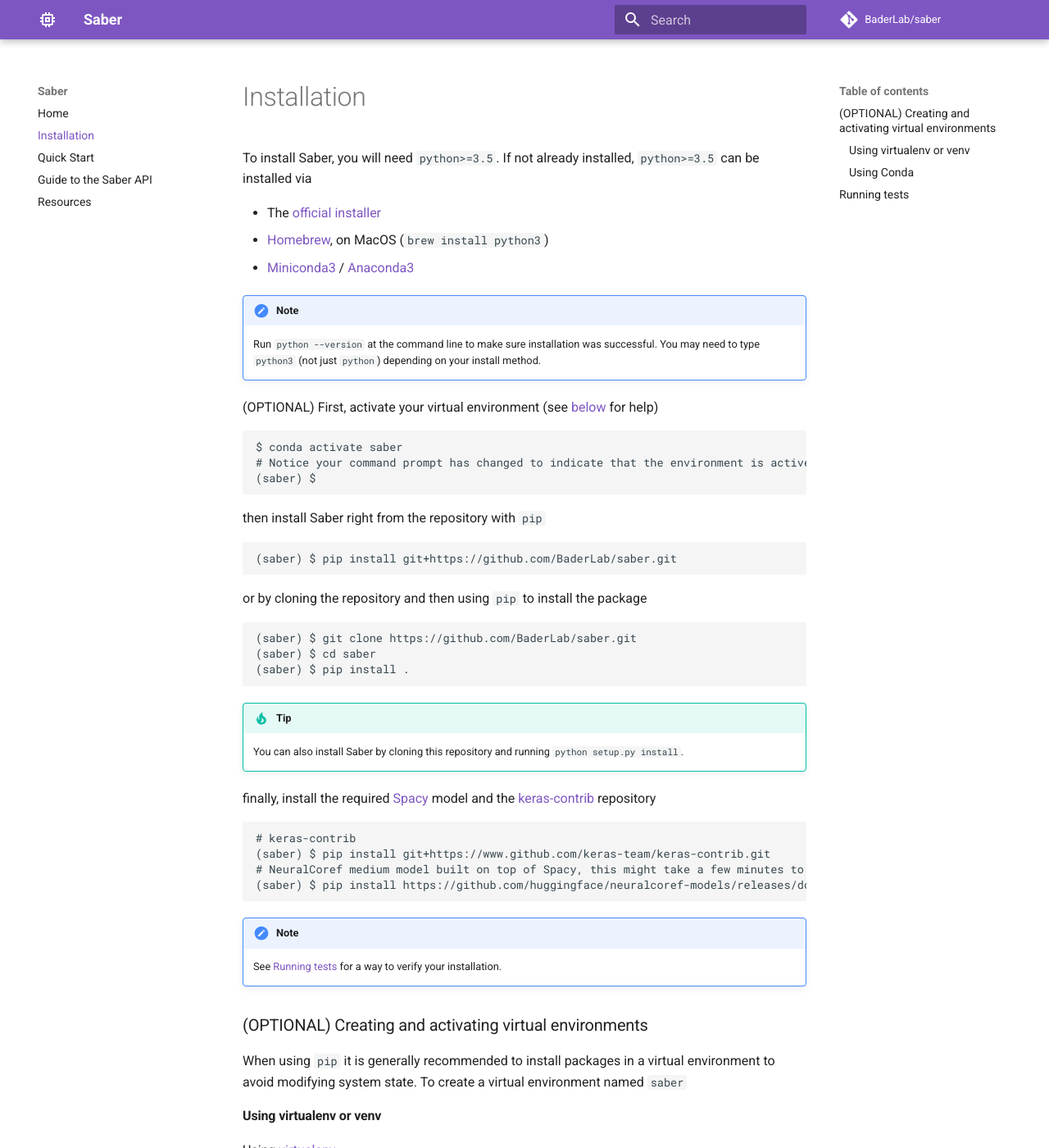
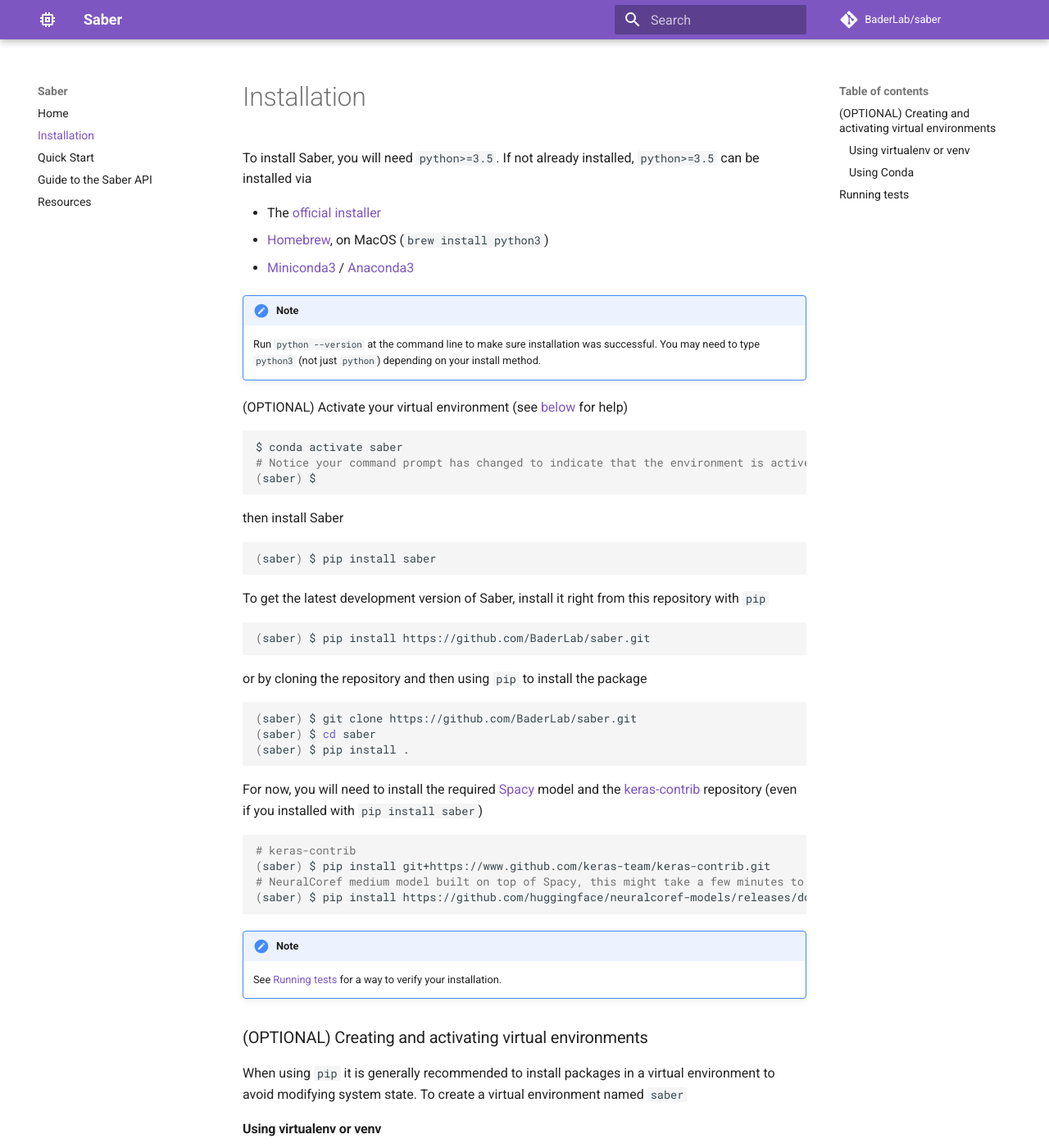
Before and after one commit to BaderLab/saber, an MkDocs documentation site: the page built from docs/installation.md, in a window 1280 px wide and 1400 px high. Shown: the whole window at 82% size. Built offline with MkDocs 1.6.1 and Material for MkDocs 9.7.7, drawn with Linux system fonts in a browser that asks for light colours; comment, search, counter and statistics services are not loaded.

````diff
--- a/docs/installation.md
+++ b/docs/installation.md
@@ -9,34 +9,37 @@ To install Saber, you will need `python>=3.5`. If not already installed, `python
 !!! note
     Run `python --version` at the command line to make sure installation was successful. You may need to type `python3` (not just `python`) depending on your install method.
 
-(OPTIONAL) First, activate your virtual environment (see [below](#optional-creating-and-activating-virtual-environments) for help)
+(OPTIONAL) Activate your virtual environment (see [below](#optional-creating-and-activating-virtual-environments) for help)
 
-```
+```sh
 $ conda activate saber
 # Notice your command prompt has changed to indicate that the environment is active
 (saber) $
 ```
 
-then install Saber right from the repository with `pip`
+then install Saber
 
+```sh
+(saber) $ pip install saber
 ```
-(saber) $ pip install git+https://github.com/BaderLab/saber.git
+
+To get the latest development version of Saber, install it right from this repository with `pip`
+
+```sh
+(saber) $ pip install https://github.com/BaderLab/saber.git
 ```
 
 or by cloning the repository and then using `pip` to install the package
 
-```
+```sh
 (saber) $ git clone https://github.com/BaderLab/saber.git
 (saber) $ cd saber
 (saber) $ pip install .
 ```
 
-!!! tip
-    You can also install Saber by cloning this repository and running `python setup.py install`.
+For now, you will need to install the required [Spacy](https://spacy.io) model and the [keras-contrib](https://github.com/keras-team/keras-contrib) repository (even if you installed with `pip install saber`)
 
-finally, install the required [Spacy](https://spacy.io) model and the [keras-contrib](https://github.com/keras-team/keras-contrib) repository
-
-```
+```sh
 # keras-contrib
 (saber) $ pip install git+https://www.github.com/keras-team/keras-contrib.git
 # NeuralCoref medium model built on top of Spacy, this might take a few minutes to download!
--- a/setup.py
+++ b/setup.py
@@ -5,7 +5,7 @@ with open("README.md", "r") as fh:
 
 setuptools.setup(
     name="saber",
-    version="0.0.1",
+    version="0.1.0",
     author="John Giorgi",
     author_email="johnmgiorgi@gmail.com",
     license="MIT",
@@ -41,8 +41,8 @@ setuptools.setup(
         'nltk>=3.3',
         'google-compute-engine',
         'msgpack==0.5.6',
-        'keras-contrib @ git+https://www.github.com/keras-team/keras-contrib.git',
-        'en-coref-md @ https://github.com/huggingface/neuralcoref-models/releases/download/en_coref_md-3.0.0/en_coref_md-3.0.0.tar.gz',
+        # 'keras-contrib @ git+https://www.github.com/keras-team/keras-contrib.git',
+        # 'en-coref-md @ https://github.com/huggingface/neuralcoref-models/releases/download/en_coref_md-3.0.0/en_coref_md-3.0.0.tar.gz',
     ],
     include_package_data=True,
     # allows us to install + run tests with `python setup.py test`
````
Also changed, not shown: README.md (+9 -3 lines).
